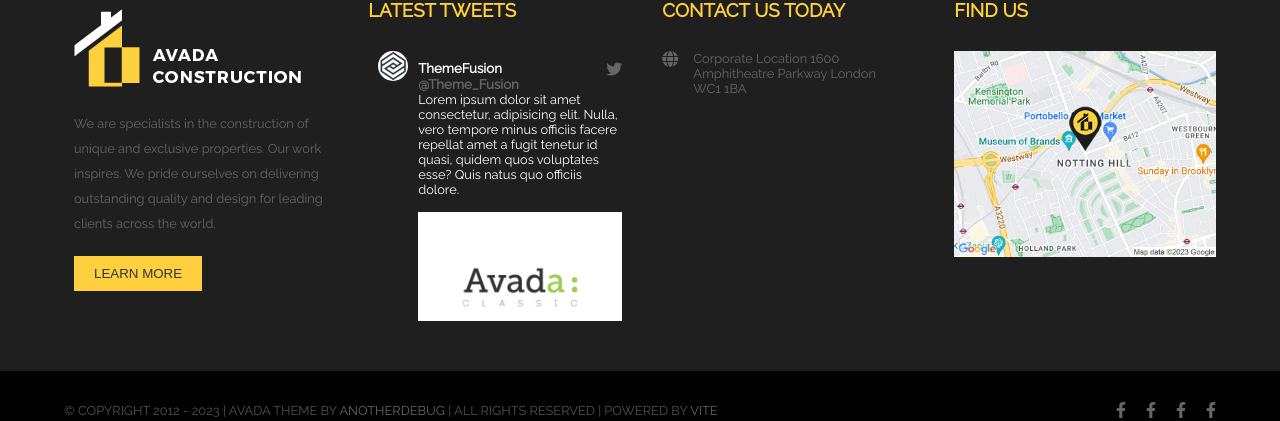
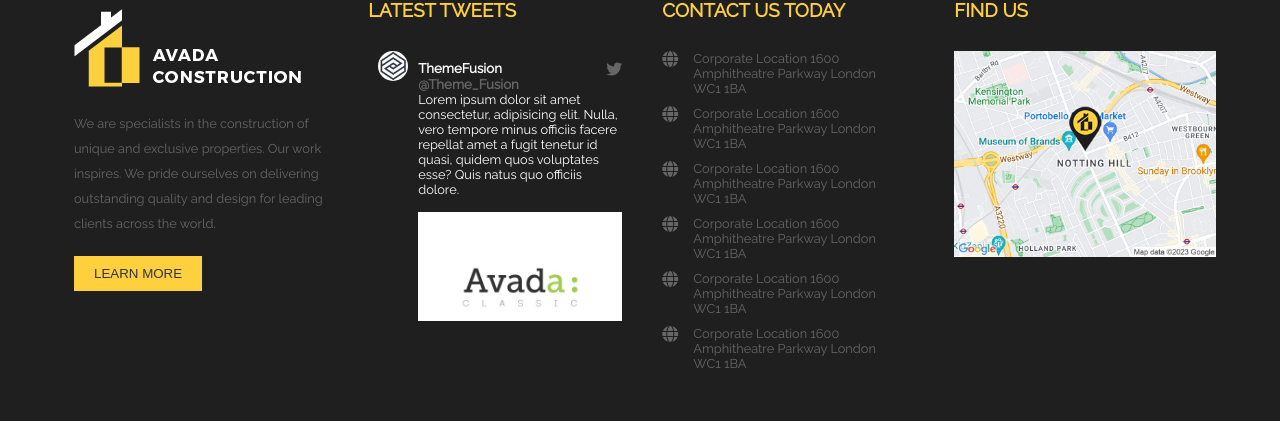
Before and after one commit to AnotherDebug/proj-html-vuejs, a Vue app: page / in a window 1280 px wide. Shown: the part 5585-6006 px from the top of the page. Built offline with nearby package versions, Linux system fonts and the light colour scheme.

Commit message:
[ADD]: v for ContactsFooter

```diff
--- a/src/components/Footer.vue
+++ b/src/components/Footer.vue
@@ -68,30 +68,10 @@ export default {
 
                         <div class="menuContactUs">
                             <ul>
-                                <ContactsFooter />
+                                <ContactsFooter v-for="(contact, index) in store.contactsMenu"
+                                :key="index"
+                                :contact="contact"/>
 
-                                <!-- <li class="d-flex">
-                                    <i class="fa-solid fa-house-chimney"></i>
-                                    <p>Residential Location
-                                        9521 Broadsberry Avenue
-                                        Paddington RC7 9ZA</p>
-                                </li>
-                                <li class="d-flex">
-                                    <i class="fa-solid fa-phone-flip"></i>
-                                    <p>1.800.458.556 / 1.800.532.2112</p>
-                                </li>
-                                <li class="d-flex">
-                                    <i class="fa-regular fa-envelope"></i>
-                                    <p>info@your-domain.com</p>
-                                </li>
-                                <li class="d-flex">
-                                    <i class="fa-regular fa-clock"></i>
-                                    <p>Monday – Friday: 9:00 AM – 6:00 PM</p>
-                                </li>
-                                <li class="d-flex">
-                                    <i class="fa-regular fa-clock"></i>
-                                    <p>Saturday – Sunday: 9:00 AM – 12:00 PM</p>
-                                </li> -->
                             </ul>
                         </div>
                     </div>
```
